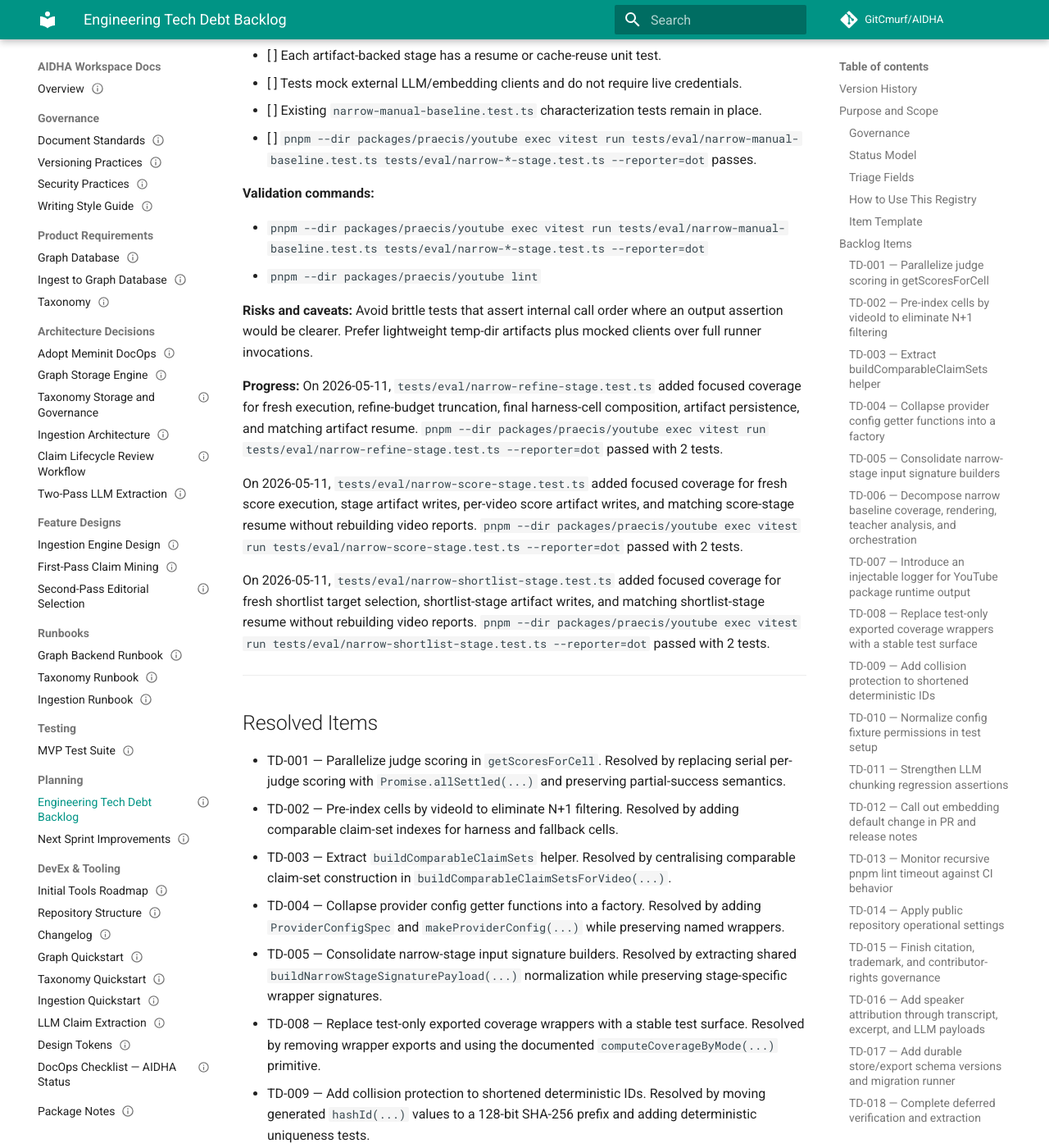
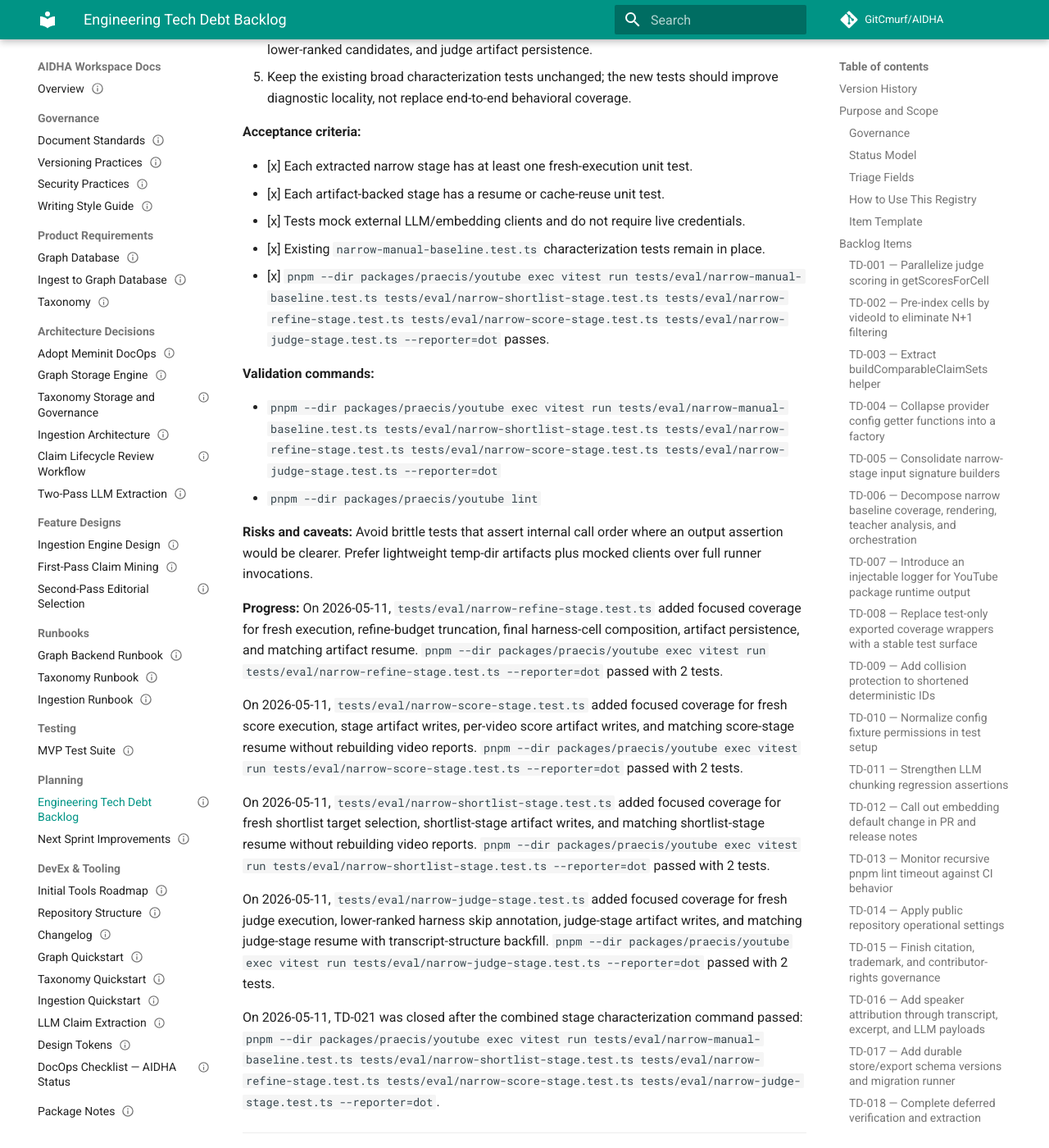
Before and after one commit to GitCmurf/AIDHA, an MkDocs documentation site: the page built from docs/05-planning/tasks/task-007-tech-debt-backlog.md, in a window 1280 px wide and 1400 px high, scrolled down 45491 px. Shown: the whole window at 82% size. Built offline with MkDocs 1.6.1 and Material for MkDocs 9.7.7, drawn with Linux system fonts in a browser that asks for light colours; comment, search, counter and statistics services are not loaded; the version menu is left out; some of the changed text lies outside the part shown.

Commit message:
test: cover narrow judge stage

```diff
--- a/docs/01-indices/catalog.json
+++ b/docs/01-indices/catalog.json
@@ -682,7 +682,7 @@
       "document_id": "AIDHA-TASK-007",
       "owner": "Ingestion Engineering Lead",
       "status": "Draft",
-      "version": "1.47",
+      "version": "1.48",
       "last_updated": "2026-05-11",
       "title": "Engineering Tech Debt Backlog",
       "type": "TASK",
--- a/docs/05-planning/tasks/task-007-tech-debt-backlog.md
+++ b/docs/05-planning/tasks/task-007-tech-debt-backlog.md
@@ -75,6 +75,7 @@ keywords: [tech-debt, backlog, refactoring, performance, eval]
 | 1.45    | 2026-05-11 | AI     | Start TD-021 with focused refine-stage fresh execution and resume tests. | — | Draft | AIDHA-TASK-008 |
 | 1.46    | 2026-05-11 | AI     | Continue TD-021 with focused score-stage fresh execution and resume tests. | — | Draft | AIDHA-TASK-008 |
 | 1.47    | 2026-05-11 | AI     | Continue TD-021 with focused shortlist-stage fresh execution and resume tests. | — | Draft | AIDHA-TASK-008 |
+| 1.48    | 2026-05-11 | AI     | Close TD-021 with focused judge-stage tests and combined stage-test evidence. | — | Draft | AIDHA-TASK-008 |
 
 ---
 
@@ -1627,15 +1628,15 @@ changes cheaper to review.
 
 **Acceptance criteria:**
 
-- [ ] Each extracted narrow stage has at least one fresh-execution unit test.
-- [ ] Each artifact-backed stage has a resume or cache-reuse unit test.
-- [ ] Tests mock external LLM/embedding clients and do not require live credentials.
-- [ ] Existing `narrow-manual-baseline.test.ts` characterization tests remain in place.
-- [ ] `pnpm --dir packages/praecis/youtube exec vitest run tests/eval/narrow-manual-baseline.test.ts tests/eval/narrow-*-stage.test.ts --reporter=dot` passes.
+- [x] Each extracted narrow stage has at least one fresh-execution unit test.
+- [x] Each artifact-backed stage has a resume or cache-reuse unit test.
+- [x] Tests mock external LLM/embedding clients and do not require live credentials.
+- [x] Existing `narrow-manual-baseline.test.ts` characterization tests remain in place.
+- [x] `pnpm --dir packages/praecis/youtube exec vitest run tests/eval/narrow-manual-baseline.test.ts tests/eval/narrow-shortlist-stage.test.ts tests/eval/narrow-refine-stage.test.ts tests/eval/narrow-score-stage.test.ts tests/eval/narrow-judge-stage.test.ts --reporter=dot` passes.
 
 **Validation commands:**
 
-- `pnpm --dir packages/praecis/youtube exec vitest run tests/eval/narrow-manual-baseline.test.ts tests/eval/narrow-*-stage.test.ts --reporter=dot`
+- `pnpm --dir packages/praecis/youtube exec vitest run tests/eval/narrow-manual-baseline.test.ts tests/eval/narrow-shortlist-stage.test.ts tests/eval/narrow-refine-stage.test.ts tests/eval/narrow-score-stage.test.ts tests/eval/narrow-judge-stage.test.ts --reporter=dot`
 - `pnpm --dir packages/praecis/youtube lint`
 
 **Risks and caveats:**
@@ -1657,6 +1658,16 @@ On 2026-05-11, `tests/eval/narrow-shortlist-stage.test.ts` added focused coverag
 shortlist target selection, shortlist-stage artifact writes, and matching shortlist-stage resume
 without rebuilding video reports. `pnpm --dir packages/praecis/youtube exec vitest run
 tests/eval/narrow-shortlist-stage.test.ts --reporter=dot` passed with 2 tests.
+
+On 2026-05-11, `tests/eval/narrow-judge-stage.test.ts` added focused coverage for fresh judge
+execution, lower-ranked harness skip annotation, judge-stage artifact writes, and matching
+judge-stage resume with transcript-structure backfill. `pnpm --dir packages/praecis/youtube exec
+vitest run tests/eval/narrow-judge-stage.test.ts --reporter=dot` passed with 2 tests.
+
+On 2026-05-11, TD-021 was closed after the combined stage characterization command passed:
+`pnpm --dir packages/praecis/youtube exec vitest run tests/eval/narrow-manual-baseline.test.ts
+tests/eval/narrow-shortlist-stage.test.ts tests/eval/narrow-refine-stage.test.ts
+tests/eval/narrow-score-stage.test.ts tests/eval/narrow-judge-stage.test.ts --reporter=dot`.
 
 ---
 
@@ -1695,6 +1706,9 @@ tests/eval/narrow-shortlist-stage.test.ts --reporter=dot` passed with 2 tests.
   estimates while surfacing normalized provider usage when available.
 - TD-020 — Decide native provider clients versus OpenAI-compatible bridge strategy. Resolved by
   documenting the hybrid routing decision and adding explicit model-registry route metadata.
+- TD-021 — Add focused unit tests for extracted narrow stage modules. Resolved with fresh-execution
+  and artifact-resume/cache tests for shortlist, refine, score, and judge stages while preserving
+  the broad narrow-baseline characterization suite.
 
 ---
 
```
Also changed, not shown: other parts of docs/05-planning/tasks/task-007-tech-debt-backlog.md (+3 -3 lines), 1 other file.
